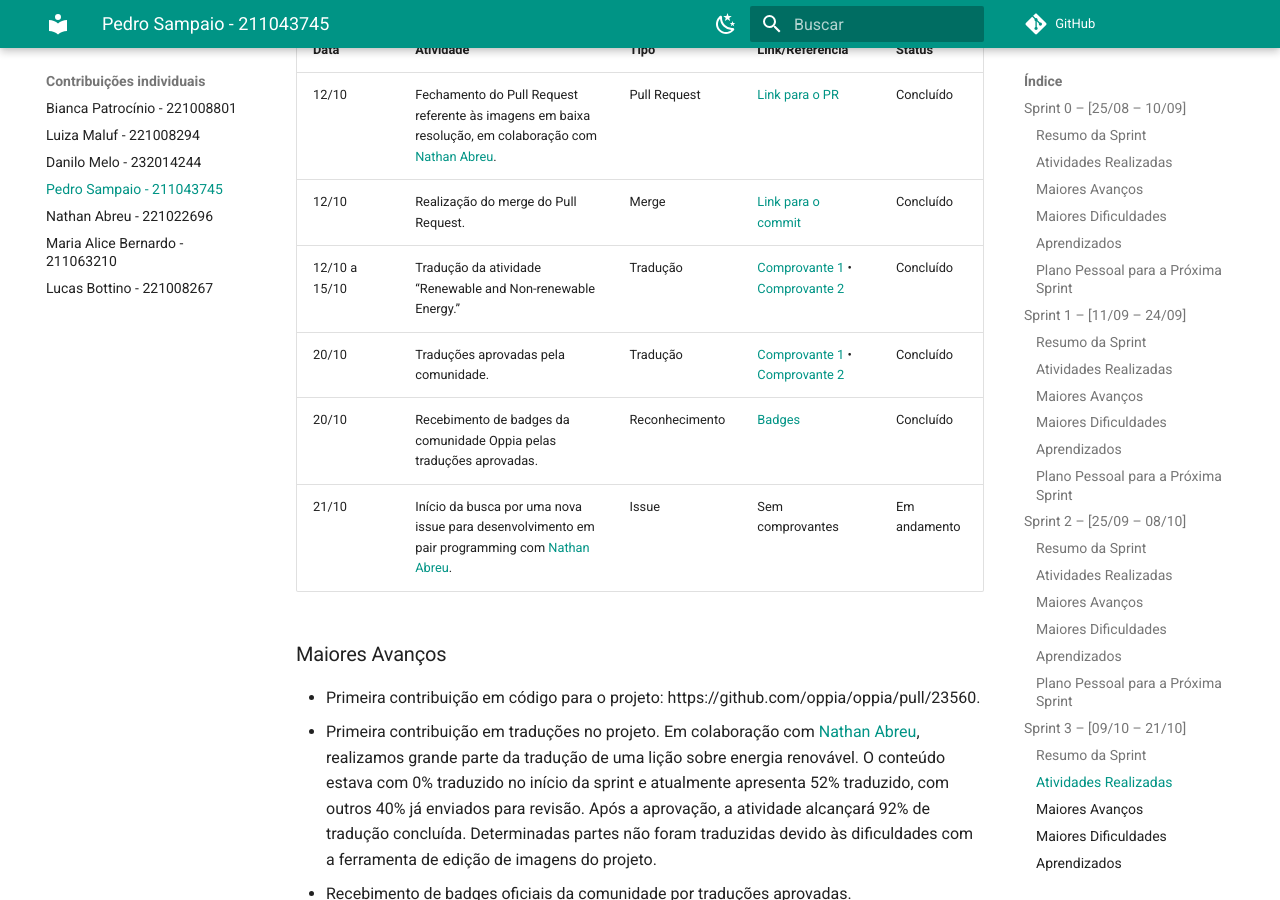
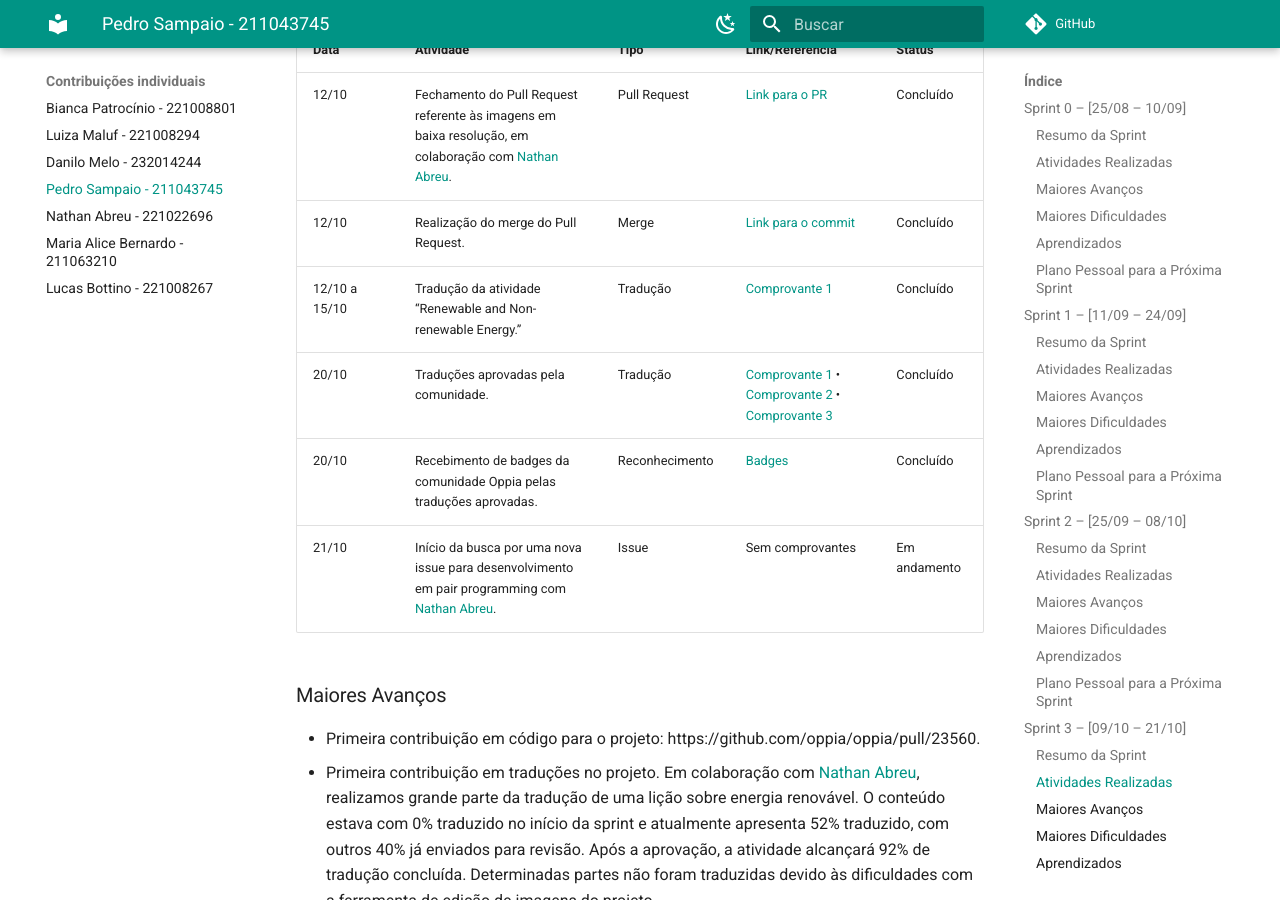
Before and after one commit to LuizaMaluf/GCES-OPPIA-relatorios, an MkDocs documentation site: the page built from docs/contribuicoes_individuais/PedroSampaio-211043745/diario_de_bordo.md, in a window 1280 px wide and 900 px high, scrolled down 5365 px. Built offline with MkDocs 1.6.1 and Material for MkDocs 9.7.7, drawn with Linux system fonts in a browser that asks for light colours; comment, search, counter and statistics services are not loaded.

Commit message:
fix: adição pedro sampaio

```diff
--- a/docs/contribuicoes_individuais/PedroSampaio-211043745/diario_de_bordo.md
+++ b/docs/contribuicoes_individuais/PedroSampaio-211043745/diario_de_bordo.md
@@ -135,8 +135,8 @@ Esta sprint foi marcada pela consolidação das primeiras contribuições direta
 | :--- | :--- | :--- | :--- | :--- |
 | 12/10 | Fechamento do Pull Request referente às imagens em baixa resolução, em colaboração com [Nathan Abreu](https://github.com/nateejpg). | Pull Request | [Link para o PR](https://github.com/oppia/oppia/pull/23560) | Concluído |
 | 12/10 | Realização do merge do Pull Request. | Merge | [Link para o commit](https://github.com/oppia/oppia/commit/30d483afaa3bff758dd0c42248e05be5624e6f8f) | Concluído |
-| 12/10 a 15/10 | Tradução da atividade “Renewable and Non-renewable Energy.” | Tradução | [Comprovante 1](./imagens/comprovacao_traducao_1.png) • [Comprovante 2](./imagens/comprovacao_traducao_2.png) | Concluído |
-| 20/10 | Traduções aprovadas pela comunidade. | Tradução | [Comprovante 1](./imagens/comprovacao_traducao_3.png) • [Comprovante 2](./imagens/comprovacao_traducao_4.png) | Concluído |
+| 12/10 a 15/10 | Tradução da atividade “Renewable and Non-renewable Energy.” | Tradução | [Comprovante 1](./imagens/comprovacao_traducao_1.png) | Concluído |
+| 20/10 | Traduções aprovadas pela comunidade. | Tradução | [Comprovante 1](./imagens/comprovacao_traducao_3.png) • [Comprovante 2](./imagens/comprovacao_traducao_4.png) • [Comprovante 3](./imagens/comprovacao_traducao_2.png) | Concluído |
 | 20/10 | Recebimento de badges da comunidade Oppia pelas traduções aprovadas. | Reconhecimento | [Badges](./imagens/comprovacao_traducao_5.png) | Concluído |
 | 21/10 | Início da busca por uma nova issue para desenvolvimento em pair programming com [Nathan Abreu](https://github.com/nateejpg). | Issue | Sem comprovantes | Em andamento |
 
```
